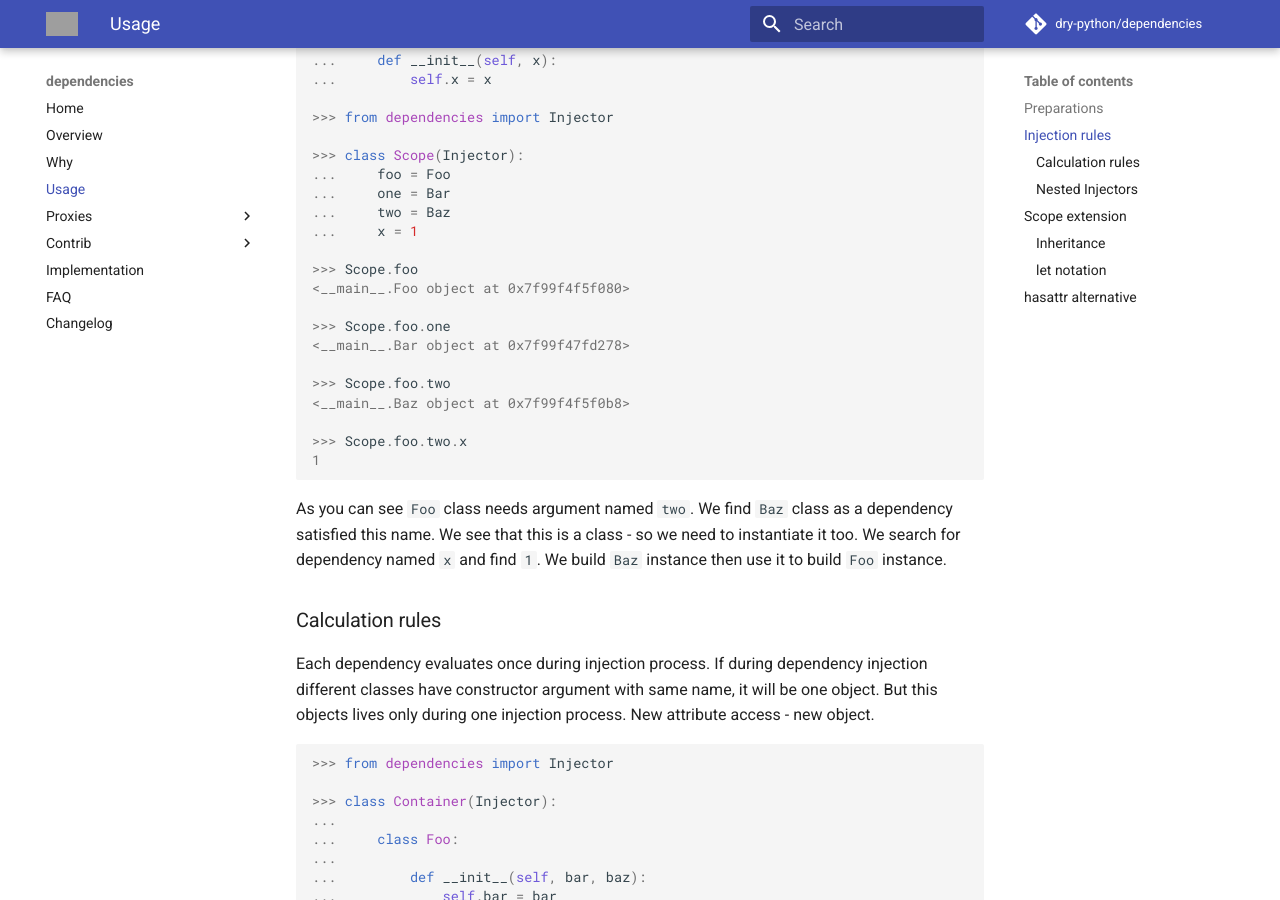
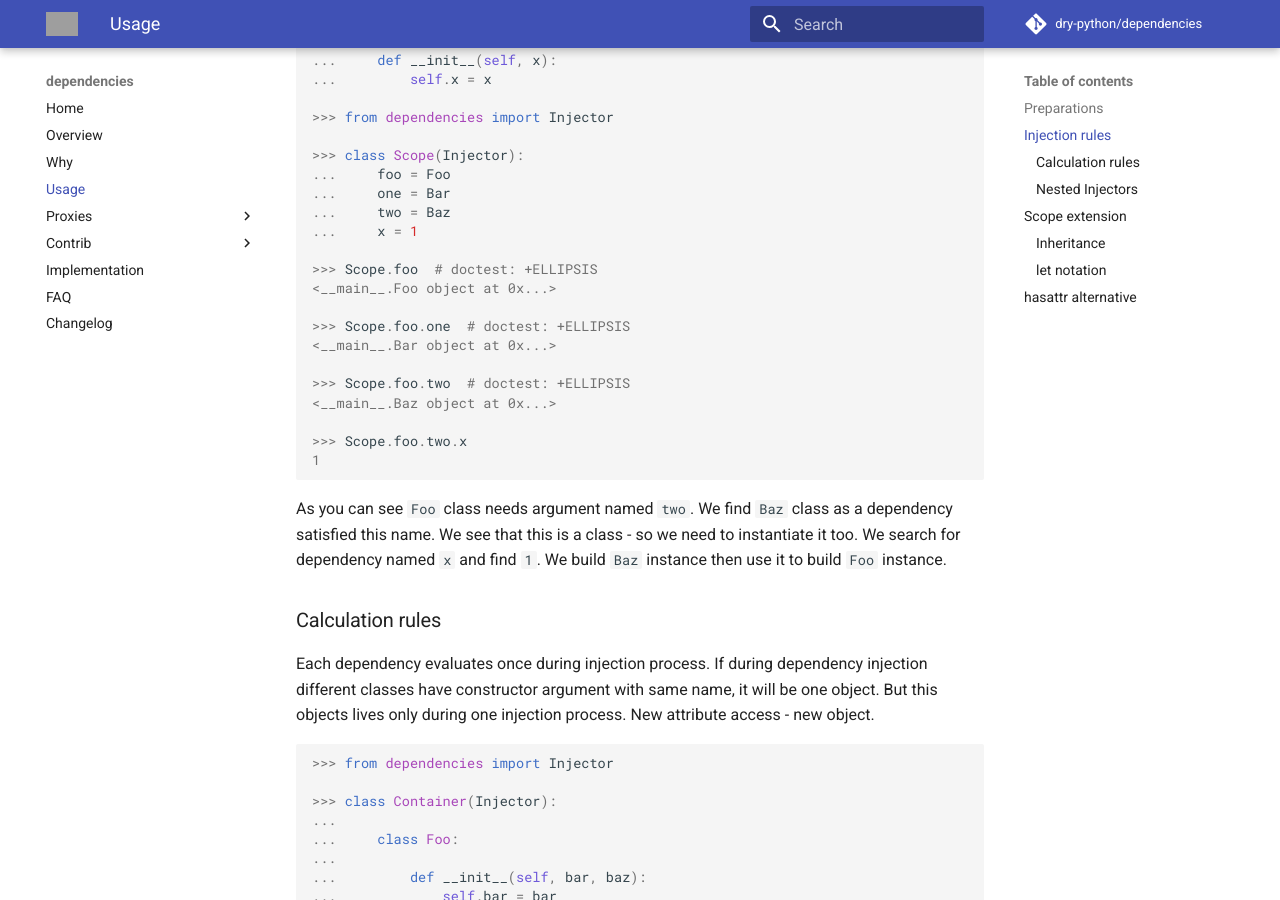
Before and after one commit to proofit404/dependencies, an MkDocs documentation site: the page built from docs/usage.md, in a window 1280 px wide and 900 px high, scrolled down 2029 px. Built offline with MkDocs 1.6.1 and Material for MkDocs 9.7.7, drawn with Linux system fonts in a browser that asks for light colours; comment, search, counter and statistics services are not loaded; some of the changed text lies outside the part shown; grey boxes are pictures that could not be loaded.

Commit message:
Use doctest ellipsis to compare memory address of the injected objects.

```diff
--- a/docs/usage.md
+++ b/docs/usage.md
@@ -118,14 +118,14 @@ Here is a demonstration of rules above.
 ...     two = Baz
 ...     x = 1
 
->>> Scope.foo
-<__main__.Foo object at 0x7f99f4f5f080>
+>>> Scope.foo  # doctest: +ELLIPSIS
+<__main__.Foo object at 0x...>
 
->>> Scope.foo.one
-<__main__.Bar object at 0x7f99f47fd278>
+>>> Scope.foo.one  # doctest: +ELLIPSIS
+<__main__.Bar object at 0x...>
 
->>> Scope.foo.two
-<__main__.Baz object at 0x7f99f4f5f0b8>
+>>> Scope.foo.two  # doctest: +ELLIPSIS
+<__main__.Baz object at 0x...>
 
 >>> Scope.foo.two.x
 1
@@ -227,11 +227,11 @@ provided as is and calculate its attributes on first use.
 >>> Container.foo.bar
 <class '__main__.Container.Bar'>
 
->>> Container.foo.bar.baz
-<__main__.Container.Bar.Baz object at 0x7ffff610c390>
+>>> Container.foo.bar.baz  # doctest: +ELLIPSIS
+<__main__.Container.Bar.Baz object at 0x...>
 
->>> Container.foo.bar.baz.func
-<function Container.Bar.func at 0x7ffff61129d8>
+>>> Container.foo.bar.baz.func  # doctest: +ELLIPSIS
+<function Container.Bar.func at 0x...>
 
 >>> Container.foo.bar.baz.func()
 1
```
